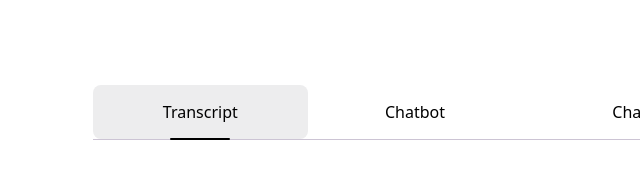
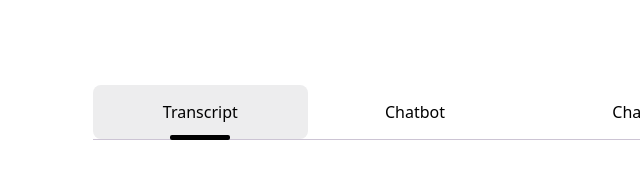
Before and after one commit to CKKC15/BruinWatch, a React (Vite) app in the folder frontend/: page /videoplayer in a window 1280 px wide. Shown: the top 180 px of the page, without its empty margins (640-1280 px from the left). Built offline with nearby package versions, Linux system fonts and the light colour scheme.

Commit message:
Minimal fix

```diff
--- a/frontend/src/components/VideoPlayer.css
+++ b/frontend/src/components/VideoPlayer.css
@@ -75,7 +75,7 @@
     left: 50%;
     transform: translateX(-50%);
     width: 60px;
-    height: 2px;
+    height: 5px;
     background: black;
     border-radius: 2px;
 }
```
